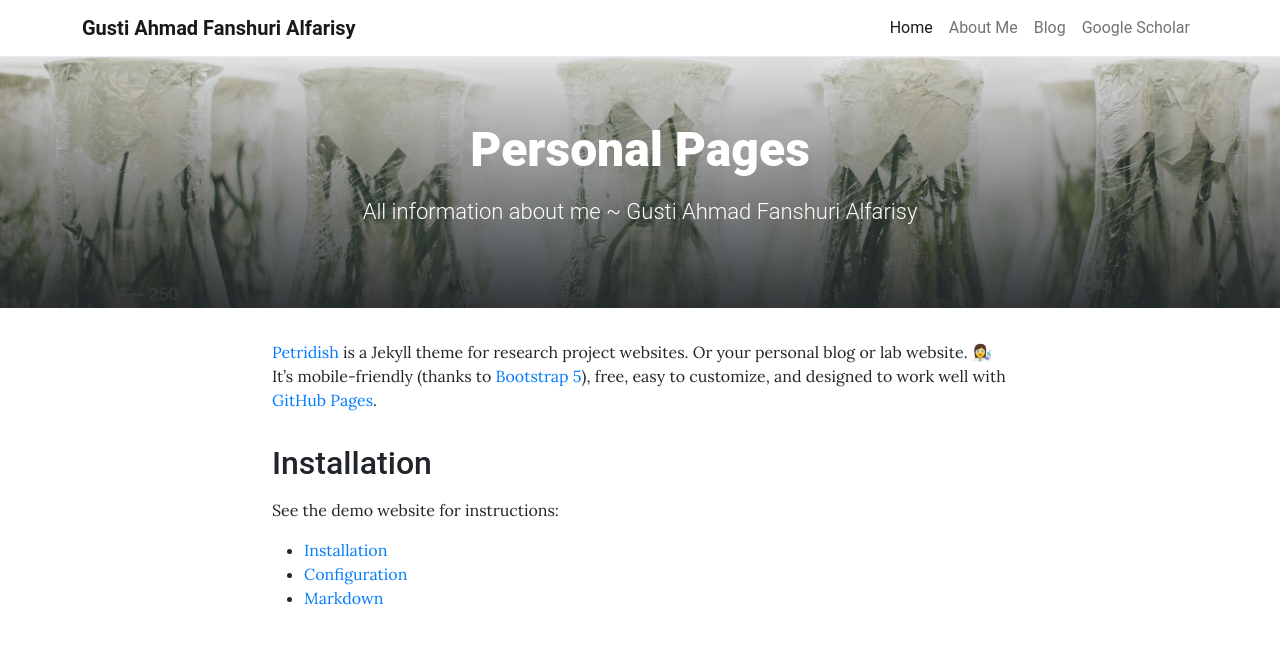
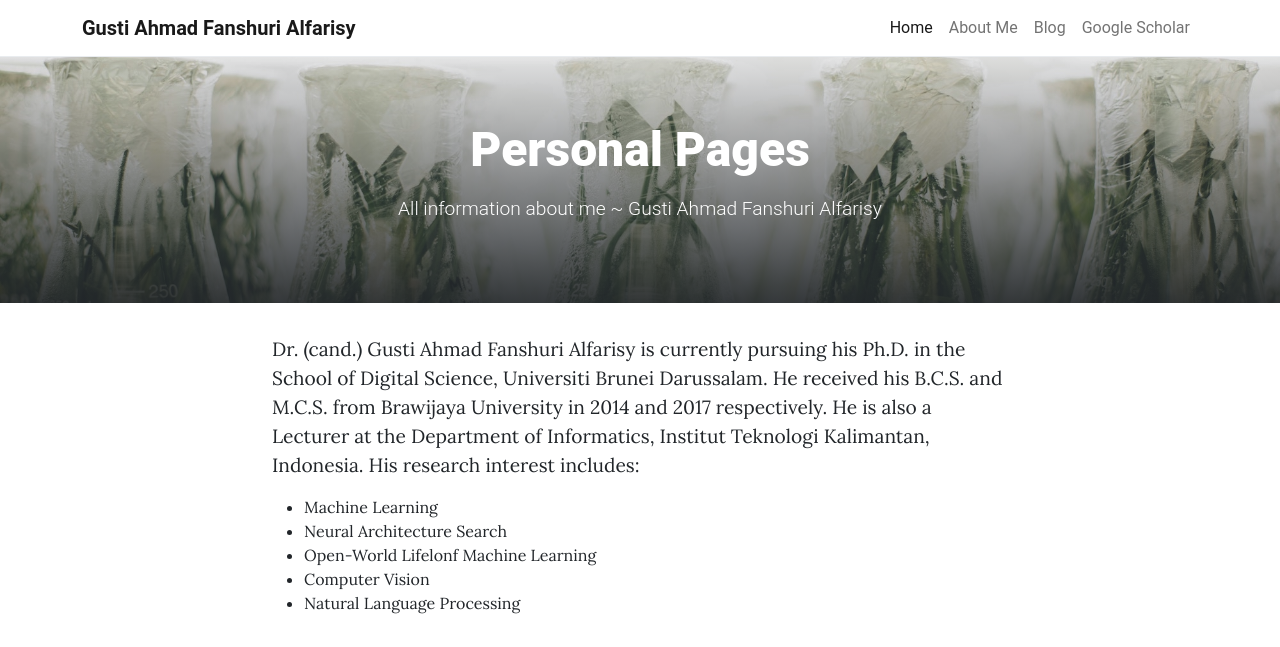
Before and after one commit to gusti-alfarisy/gusti-alfarisy.github.io, a Jekyll site: the page built from pages/home.md, in a window 1280 px wide, cut to the strip 0-647 px from the top of the page. Built offline with Jekyll 4.4.1, drawn with Linux system fonts in a browser that asks for light colours.

Commit message:
styling templaye

```diff
--- a/_sass/_custom.scss
+++ b/_sass/_custom.scss
@@ -1,7 +1,6 @@
 // Custom styling
 //
 // Include the file _sass/_custom.scss to your site to add custom styling
-
-p{
-  size: 45px
+p {
+  font-size: 1.2rem;
 }
--- a/pages/home.md
+++ b/pages/home.md
@@ -6,12 +6,13 @@ background: /assets/theme/images/chuttersnap-146799-unsplash.jpg
 permalink: /
 ---
 
-[Petridish](https://github.com/peterdesmet/petridish) is a Jekyll theme for research project websites. Or your personal blog or lab website. 👩‍🔬 It's mobile-friendly (thanks to [Bootstrap 5](https://getbootstrap.com/docs/5.1/)), free, easy to customize, and designed to work well with [GitHub Pages](https://pages.github.com/).
+[//]: # ([Petridish]&#40;https://github.com/peterdesmet/petridish&#41; is a Jekyll theme for research project websites. Or your personal blog or lab website. 👩‍🔬 It's mobile-friendly &#40;thanks to [Bootstrap 5]&#40;https://getbootstrap.com/docs/5.1/&#41;&#41;, free, easy to customize, and designed to work well with [GitHub Pages]&#40;https://pages.github.com/&#41;.)
 
-## Installation
 
-See the demo website for instructions:
+Dr. (cand.) Gusti Ahmad Fanshuri Alfarisy  is currently pursuing his Ph.D. in the School of Digital Science, Universiti Brunei Darussalam. He received his B.C.S. and M.C.S. from Brawijaya University in 2014 and 2017 respectively. He is also a Lecturer at the Department of Informatics, Institut Teknologi Kalimantan, Indonesia. His research interest includes:
 
-- [Installation]({{ '/docs/installation/' | relative_url }})
-- [Configuration]({{ '/docs/configuration/' | relative_url }})
-- [Markdown]({{ '/docs/markdown/' | relative_url }})
+- Machine Learning
+- Neural Architecture Search
+- Open-World Lifelonf Machine Learning
+- Computer Vision
+- Natural Language Processing
```
